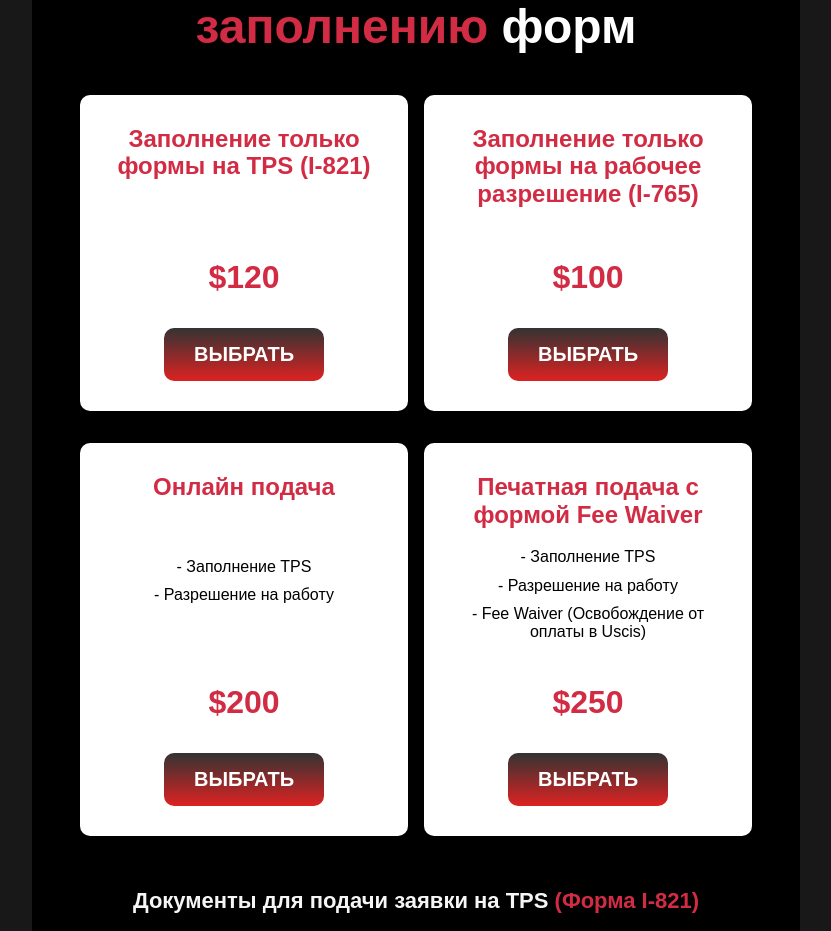
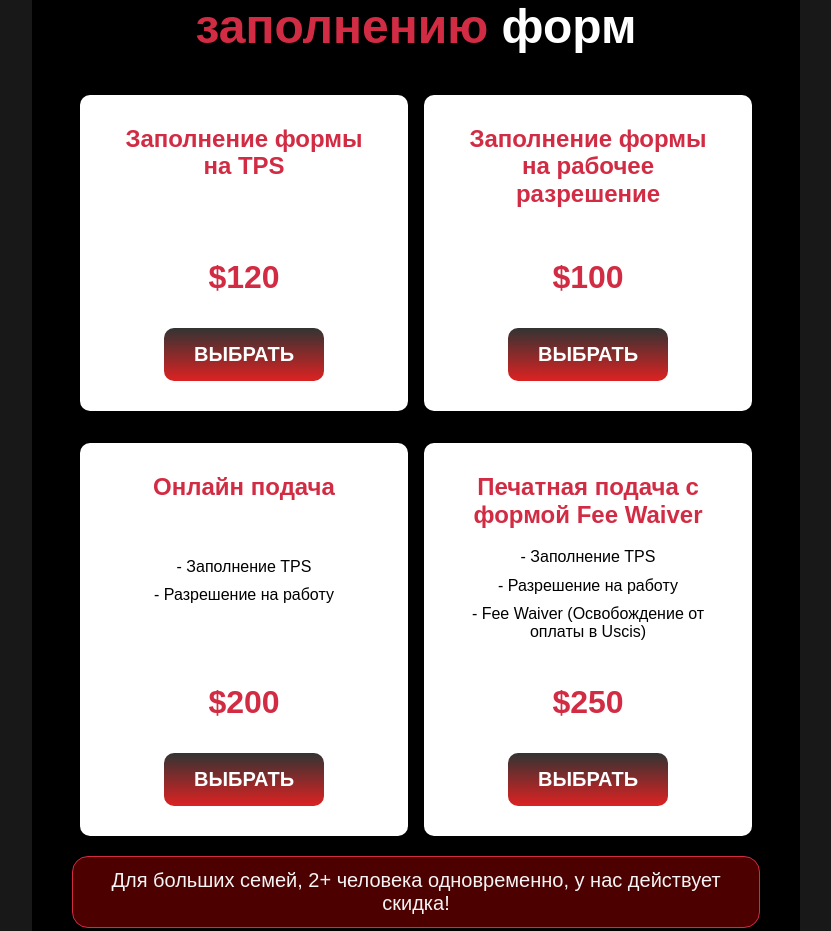
Before and after one commit to Jey2507/auto-usa, a React (Vite) app: page /immigration in a window 1280 px wide. Shown: the part 2134-3065 px from the top of the page, without its empty margins (224-1055 px from the left). Built offline with nearby package versions, Linux system fonts and the light colour scheme.

Commit message:
update section

```diff
--- a/src/components/PricesImmigration/PricesImmigration.jsx
+++ b/src/components/PricesImmigration/PricesImmigration.jsx
@@ -3,10 +3,10 @@ import css from './PricesImmigration.module.css';
 const PricesImmigration = () => {
     const pricingPlans = [
         {
-            title: "Заполнение только формы на TPS (I-821)",
+            title: "Заполнение формы на TPS",
             price: "$120", features: [],
         }, {
-            title: "Заполнение только формы на рабочее разрешение (I-765)",
+            title: "Заполнение формы на рабочее разрешение",
             price: "$100", features: [],
         }, {
             title: "Онлайн подача",
@@ -54,6 +54,7 @@ const PricesImmigration = () => {
                     </div>
                 ))}
             </div>
+            <p className={css.descrHelp}>Для больших семей, 2+ человека одновременно, у нас действует скидка!</p>
         </section>
     );
 };
--- a/src/components/PricesImmigration/PricesImmigration.module.css
+++ b/src/components/PricesImmigration/PricesImmigration.module.css
@@ -5,6 +5,17 @@
     width: 100%;
     box-sizing: border-box;
 
+}
+
+.descrHelp {
+    color: rgb(245, 245, 245);
+    background-color: #730000ab;
+    border: 1px solid #D12C44;
+    border-radius: 16px;
+    padding: 12px;
+    text-align: center;
+    margin-bottom: 32px;
+    font-size: 20px;
 }
 
 .textCenter {
--- a/src/pages/OnlineBusiness/OnlineBusiness.module.css
+++ b/src/pages/OnlineBusiness/OnlineBusiness.module.css
@@ -232,7 +232,7 @@
     padding: 18px;
     padding-bottom: 12px;
     align-items: center;
-    background: linear-gradient(0deg, #ffffff00, #fafafa,#fafafa,#fafafa);
+    background: linear-gradient(0deg, #ffffff00, #fafafa85,#fafafae1);
 }
 
 .containerEnd ul li p {
@@ -241,7 +241,8 @@
     padding: 12px;
     margin: 8px 0;
     font-size: 16px;
-    background-color: #33333320;
+    color: #fafafa;
+    background-color: #33333353;
 }
 
 .containerEnd ul li h3 {
@@ -250,15 +251,15 @@
     margin: 0;
     margin-bottom: 20px;
     font-weight: 700;
-    color: #D12C44;
+    color: #a71a2f;
     text-shadow: 2px 2px 10px rgba(0, 0, 0, 0.6),
                  0px 0px 20px rgba(209, 44, 68, 0.5);
 }
 
 .containerEnd ul li h4 {
     text-align: center;
-    color: #ed334f;
-    padding-top: 0px;
+    color: #D12C44;
+    padding-top: 12px;
     text-shadow: 2px 2px 10px rgba(0, 0, 0, 0.6),
                  0px 0px 20px rgb(0, 0, 0);
 }
```
